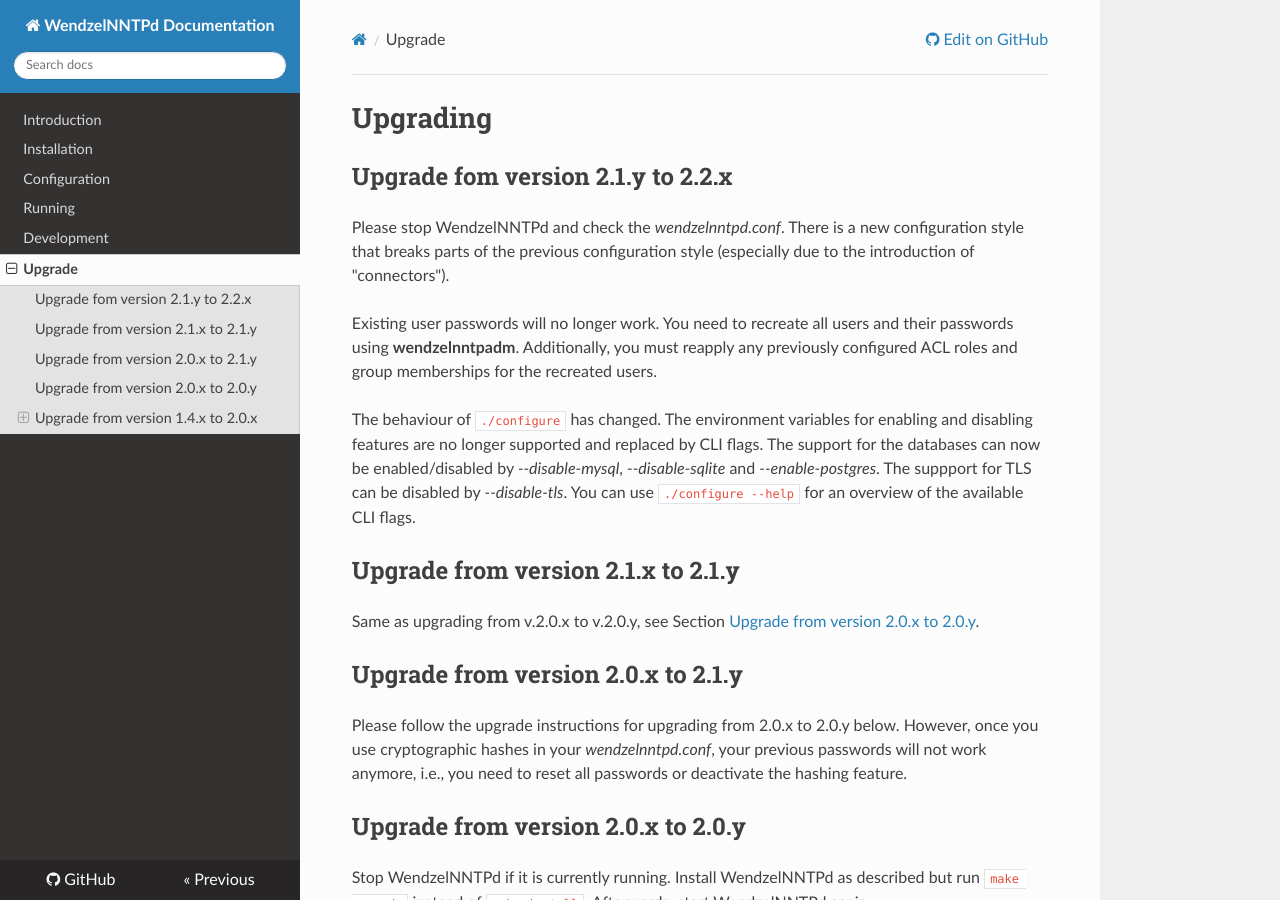
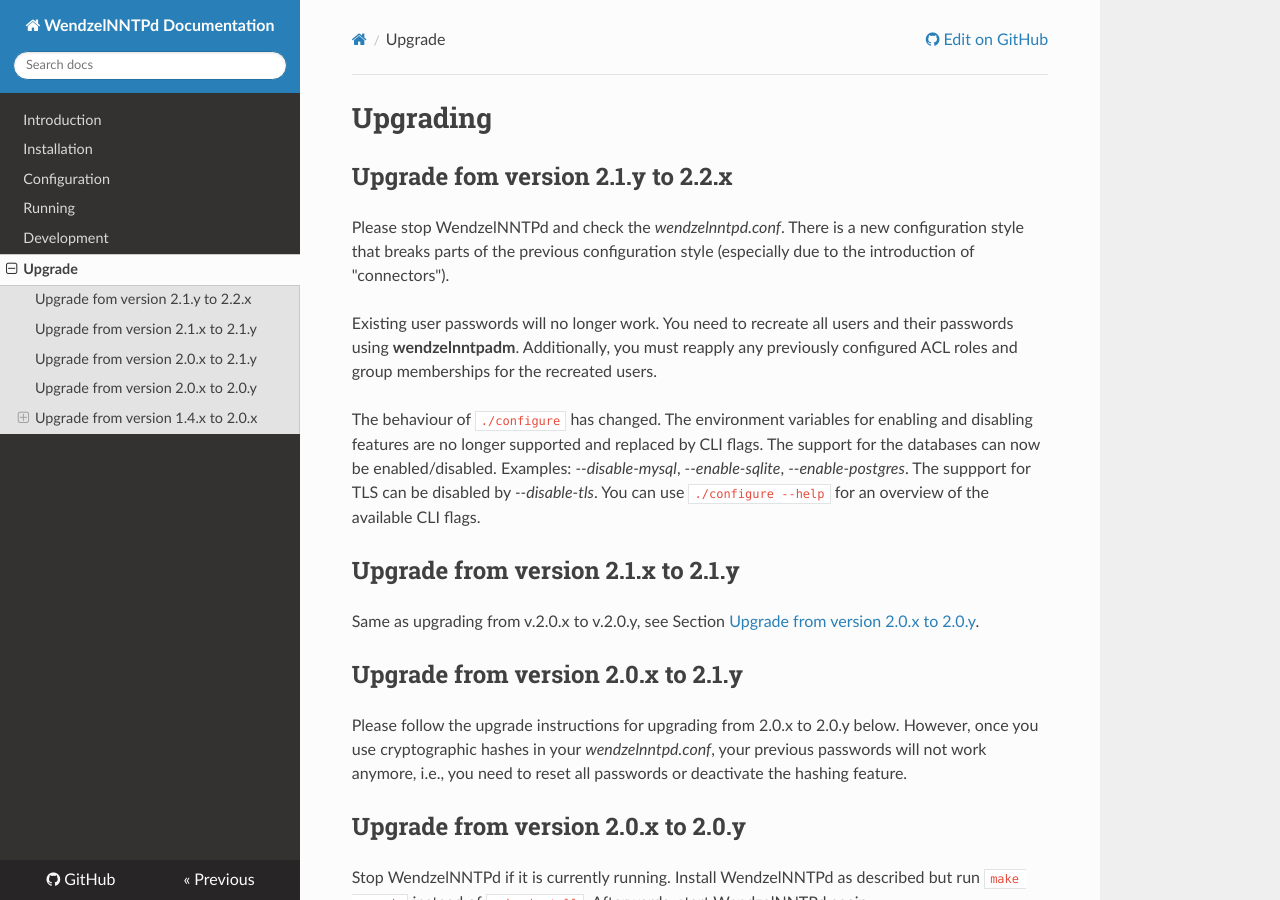
Before and after one commit to cdpxe/WendzelNNTPd, an MkDocs documentation site: the page built from docs/docs/upgrade.md, in a window 1280 px wide and 900 px high. Built offline with MkDocs 1.6.1, drawn with Linux system fonts in a browser that asks for light colours; nearby versions of some CDN libraries.

Commit message:
clarify that the disabling/enabling options are examples

```diff
--- a/docs/docs/upgrade.md
+++ b/docs/docs/upgrade.md
@@ -13,8 +13,8 @@
 
 The behaviour of `./configure` has changed. The environment variables
 for enabling and disabling features are no longer supported and replaced
-by CLI flags. The support for the databases can now be enabled/disabled
-by *\--disable-mysql*, *\--disable-sqlite* and *\--enable-postgres*. The
+by CLI flags. The support for the databases can now be enabled/disabled.
+Examples: *\--disable-mysql*, *\--enable-sqlite*, *\--enable-postgres*. The
 suppport for TLS can be disabled by *\--disable-tls*. You can use
 `./configure --help` for an overview of the available CLI flags.
 
```
